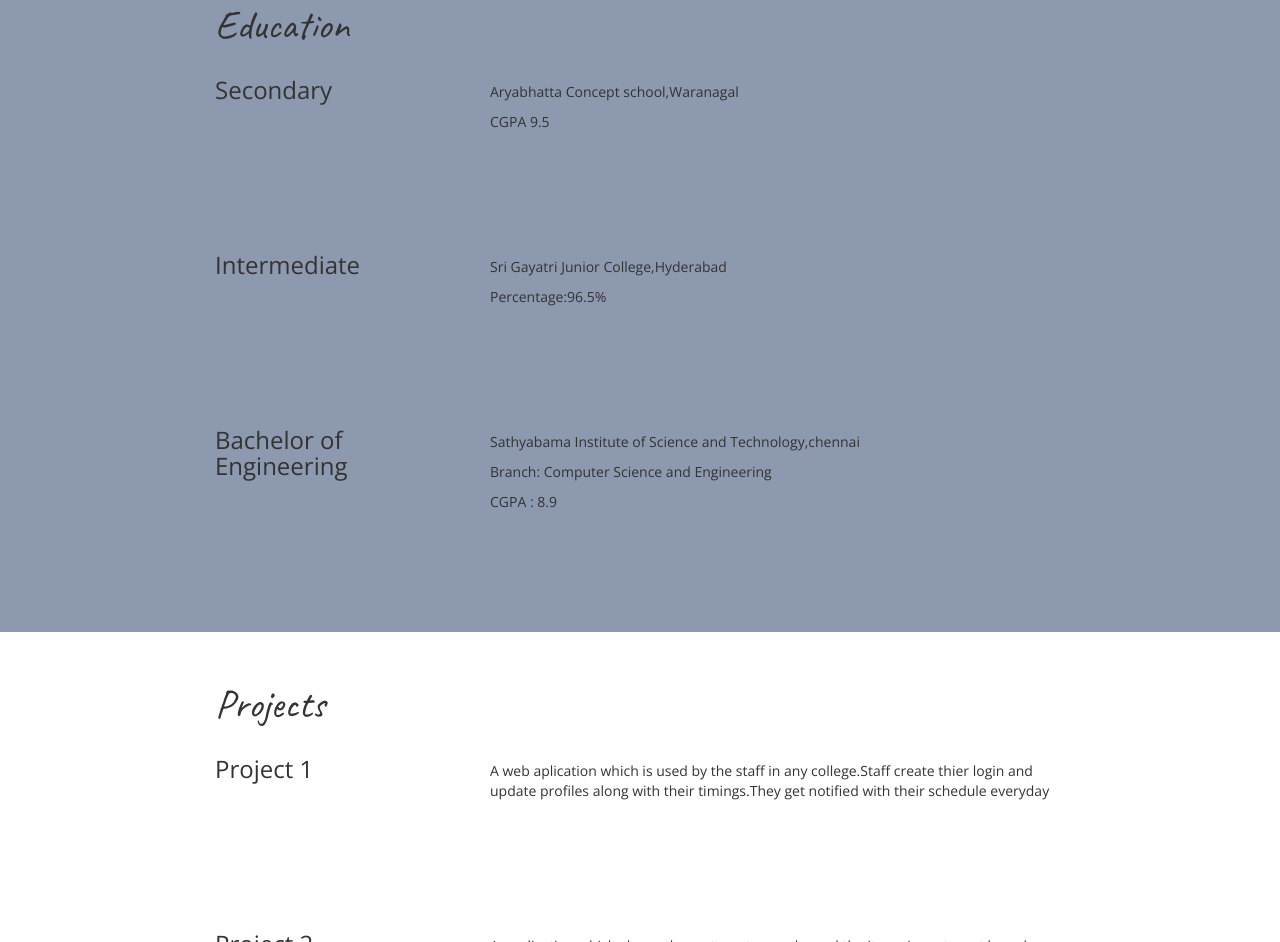
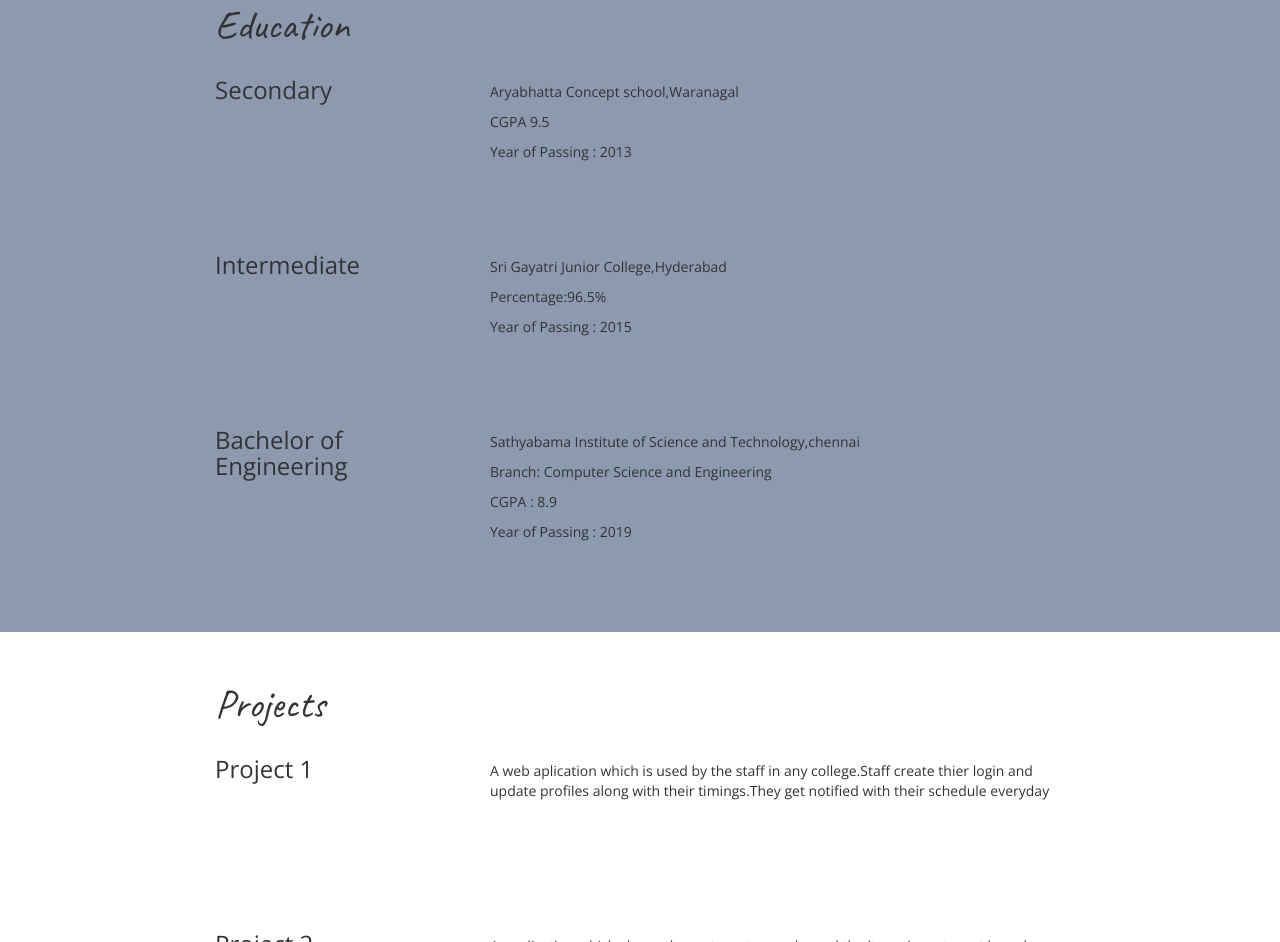
Before and after one commit to Madhu704/madhu704.github.io, a plain HTML site: page index.html in a window 1280 px wide. Shown: the part 955-1897 px from the top of the page. Drawn offline with nearby package versions, Linux system fonts and the light colour scheme.

Commit message:
Update index.html

```diff
--- a/index.html
+++ b/index.html
@@ -89,6 +89,7 @@
 							<p>Aryabhatta Concept school,Waranagal </p>
 
 							<p>CGPA 9.5</p>
+							<p>Year of Passing : 2013</p>
 						</div>
 			            <div class="col-narrow">
 							<h3>Intermediate</h3>
@@ -97,6 +98,7 @@
 						<div class="col-wide">
 							<p>Sri Gayatri Junior College,Hyderabad </p >
 							<p>Percentage:96.5%</p>
+							<p>Year of Passing : 2015</p>
 						</div>
 
 			            <div class="col-narrow">
@@ -107,6 +109,7 @@
 							<p>Sathyabama Institute of Science and Technology,chennai</p>
 							<p> Branch: Computer Science and Engineering</p>
 							<p>CGPA : 8.9 </p>
+							<p>Year of Passing : 2019</p>
 						</div>
 				<div>
         </section>
```
